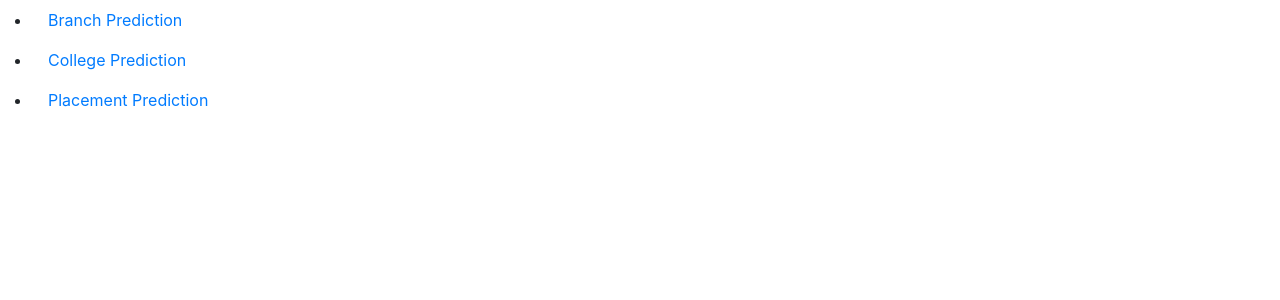
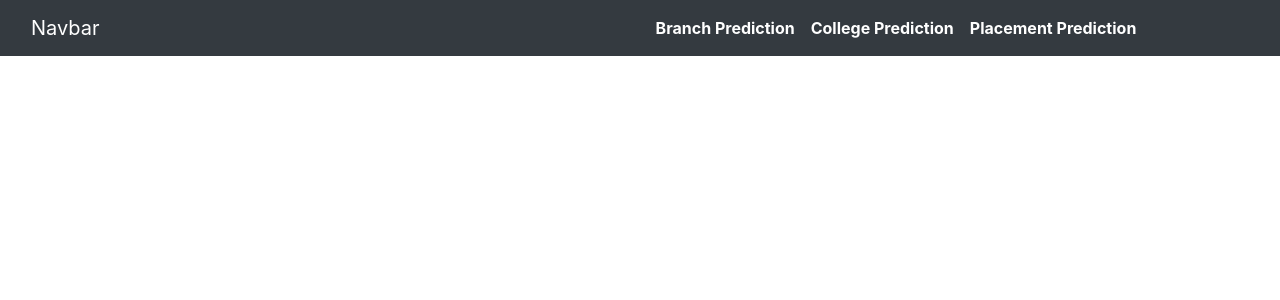
Before and after one commit to alvynabranches/research_project, a Django app: page / in a window 1280 px wide. Shown: the top 300 px of the page. Run offline with Django 3.2, Linux system fonts and the light colour scheme; some libraries are stand-ins or nearby versions.

Commit message:
Updated Django Website

```diff
--- a/website/research/views.py
+++ b/website/research/views.py
@@ -229,22 +229,27 @@ def placement_prediction(request):
         dead_back_log = request.POST['dead_back_log']
         live_atkt = request.POST['live_atkt']
 
+        print(request.POST)
+
         branch_encoder = pkl.load(open(f'{encoder_dir}/Branch.sav','rb'))
         campus_encoder = pkl.load(open(f'{encoder_dir}/Campus.sav','rb'))
         gender_encoder = pkl.load(open(f'{encoder_dir}/Gender.sav','rb'))
 
         data = np.array([[
             branch_encoder.transform([branch]), campus_encoder.transform([campus]), gender_encoder.transform([gender]),
-            be_aggregate_marks, semester1_marks, backpapers1, p_backpapers1, semester2_marks, backpapers2, p_backpapers2,
-            semester3_marks, backpapers3, p_backpapers3, semester4_marks, backpapers4, p_backpapers4, semester5_marks, backpapers5,
-            p_backpapers5, semester6_marks, backpapers6, p_backpapers6, semester7_marks, backpapers7, p_backpapers7, hsc_marks,
-            ssc_marks, diploma_marks, dead_back_log, live_atkt,
+            be_aggregate_marks, semester1_marks, backpapers1, p_backpapers1,
+            semester2_marks, backpapers2, p_backpapers2, semester3_marks,
+            backpapers3, p_backpapers3, semester4_marks, backpapers4,
+            p_backpapers4, semester5_marks, backpapers5, p_backpapers5,
+            semester6_marks, backpapers6, p_backpapers6, semester7_marks,
+            backpapers7, p_backpapers7, hsc_marks, ssc_marks, diploma_marks,
+            dead_back_log, live_atkt,
         ]])
+        print(data.shape)
+        scaler = pkl.load(open(f'{scaler_dir}/scaler.sav', 'rb'))
+        data = scaler.transform(data)
 
-        scaler = pkl.load(open(f'{scaler_dir}/scaler.sav', 'rb'))
-        # data = scaler.transform(data)
-
-        results = model.predict(data).tolist()[0]
+        # results = model.predict(data).tolist()[0]
         # print(results)
 
         show_variables = dict(
--- a/website/runtime.txt
+++ b/website/runtime.txt
@@ -1 +1 @@
-3.9.1
+python-3.9.1
--- a/website/templates/research/index.html
+++ b/website/templates/research/index.html
@@ -41,10 +41,20 @@
     <link rel="stylesheet" href="{% static 'css/style.css' %}">
 </head>
 <body>
-    <ul>
-        <li><a href="/branch_prediction" class="nav nav-link">Branch Prediction</a></li>
-        <li><a href="/college_prediction" class="nav nav-link">College Prediction</a></li>
-        <li><a href="/placement_prediction" class="nav nav-link">Placement Prediction</a></li>
-    </ul>
+    <div class="container">
+        <nav class="navbar navbar-expand-lg navbar-dark bg-dark fixed-top">
+            <div class="container-fluid">
+                <a href="/" class="navbar-brand">Navbar</a>
+            </div>
+            <div class="collapse navbar-collapse" id="navbarText">
+                <ul class="navbar-nav me-auto mb-2 mb-lg-0">
+                    <li class="nav-item"><a class="nav-link" style="color:#ffffff;font-weight:bold;" href="/branch_prediction">Branch Prediction</a></li>
+                    <li class="nav-item"><a class="nav-link" style="color:#ffffff;font-weight:bold;" href="/college_prediction">College Prediction</a></li>
+                    <li class="nav-item"><a class="nav-link" style="color:#ffffff;font-weight:bold;" href="/placement_prediction">Placement Prediction</a></li>
+                </ul>
+            </div>
+        </nav>
+    </div>
+
 </body>
 </html>
```
